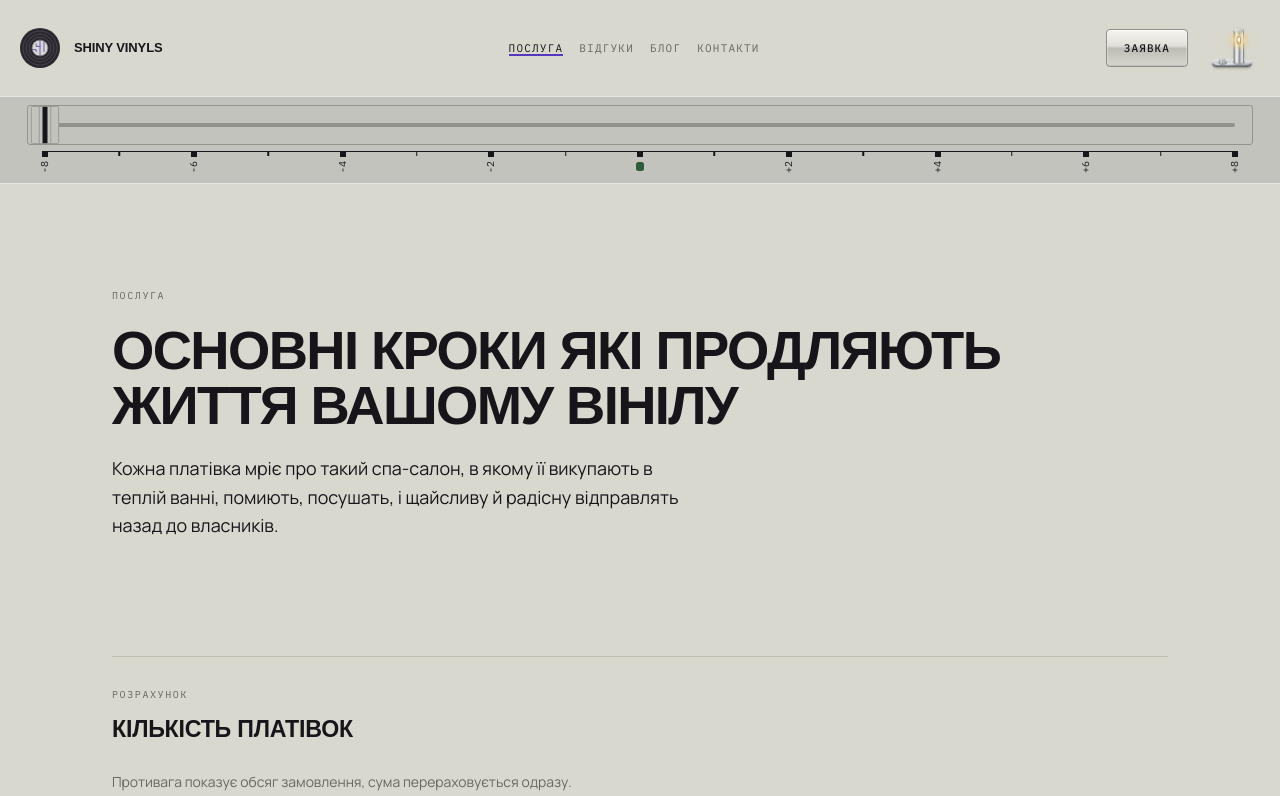
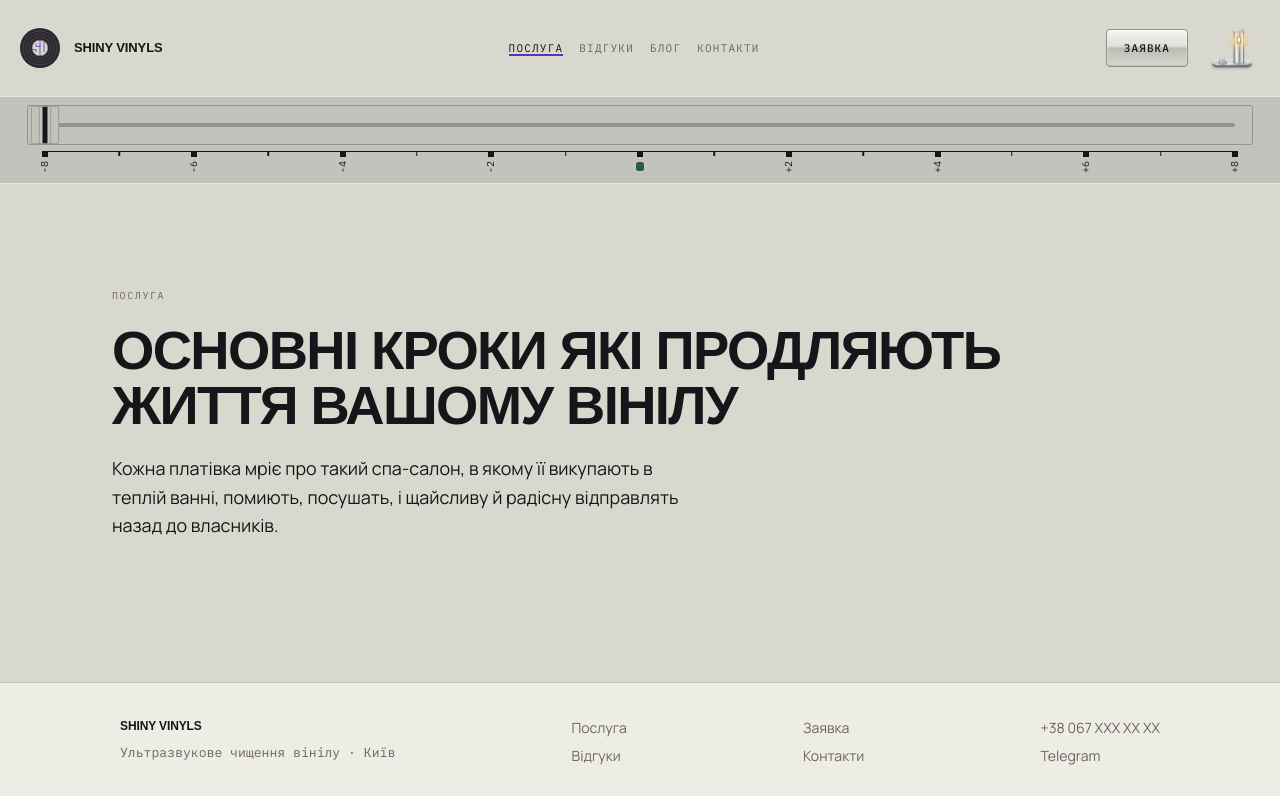
Before and after one commit to TolikSyedin/shiny-vinyls, a Next.js app: page /how-it-works in a window 1280 px wide. Shown: the top 796 px of the page. Built offline with nearby package versions, Linux system fonts and the light colour scheme; a web font is replaced by a local one.

Commit message:
Remove calculator duplication

```diff
--- a/app/how-it-works/page.tsx
+++ b/app/how-it-works/page.tsx
@@ -1,6 +1,5 @@
 import { PageContainer } from '@/components/layout'
 import { PageHeader } from '@/components/common'
-import { VinylCalculator } from '@/components/calculator'
 
 export const metadata = { title: 'Послуга — Shiny Vinyls' }
 
@@ -12,7 +11,6 @@ export default function HowItWorksPage() {
         title="Основні кроки які продляють життя вашому вінілу"
         lead="Кожна платівка мріє про такий спа-салон, в якому її викупають в теплій ванні, помиють, посушать, і щайсливу й радісну відправлять назад до власників."
       />
-      <VinylCalculator />
     </PageContainer>
   )
 }
```
